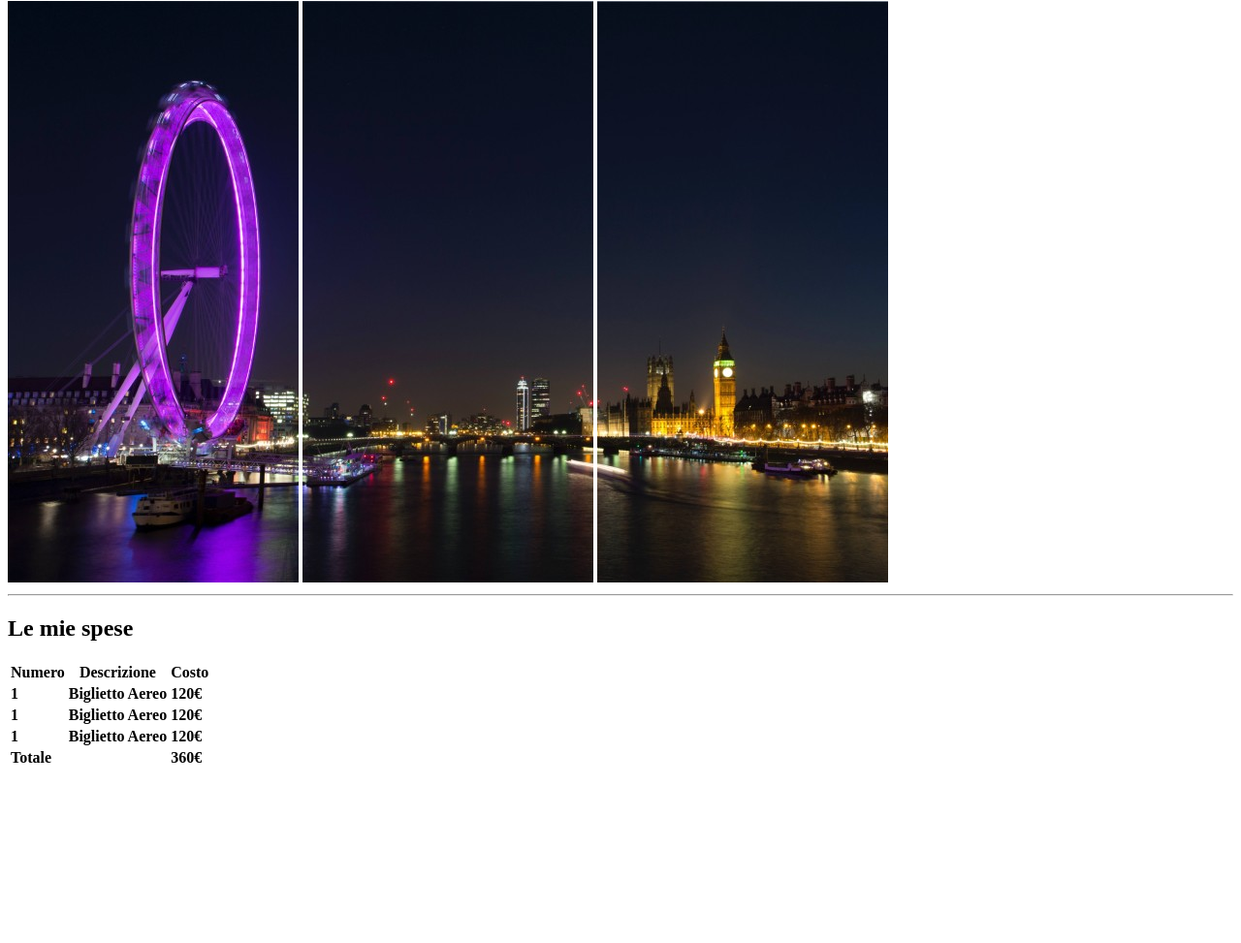
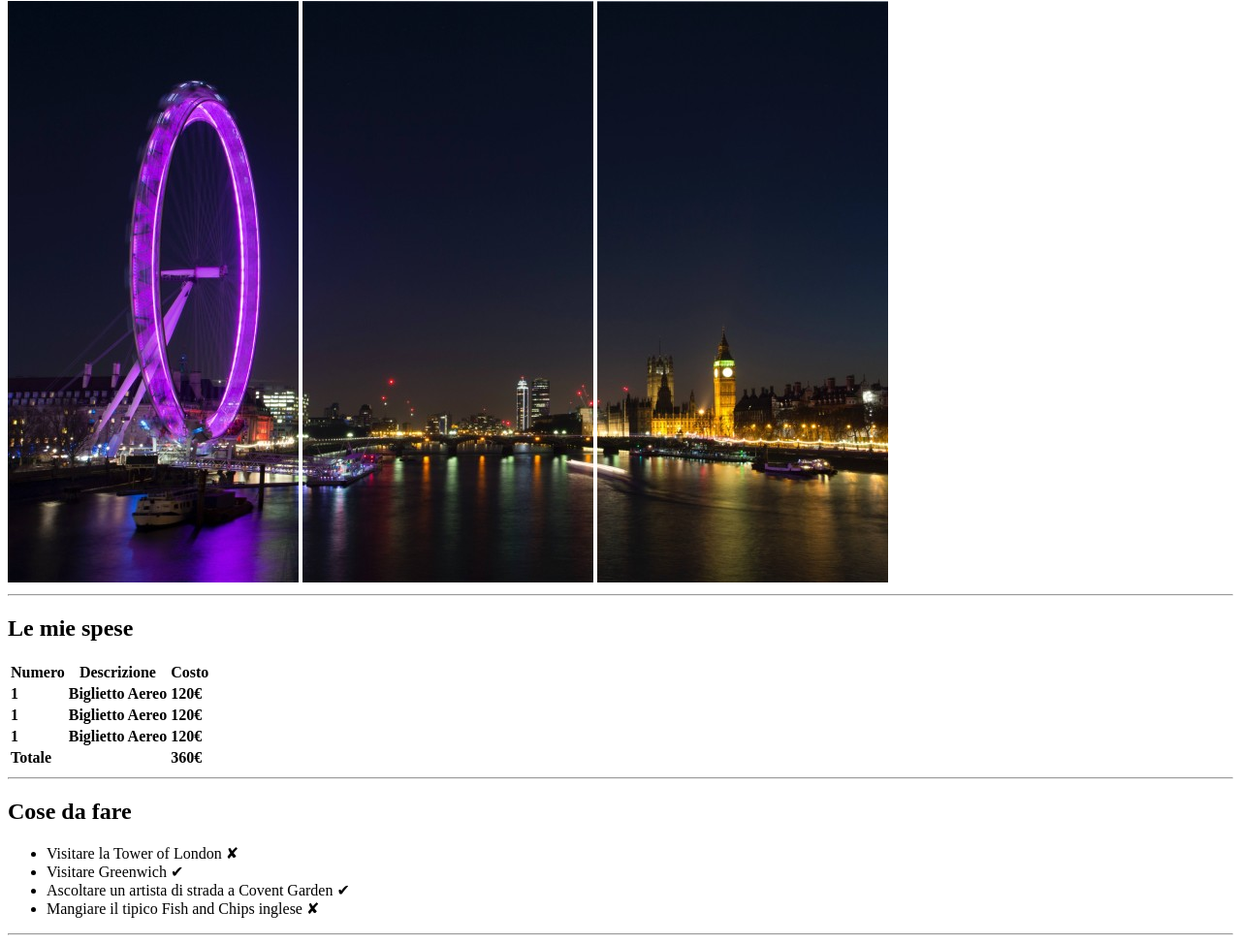
Before and after one commit to Vegadrone/html-london-trip, a plain HTML site: page index.html in a window 1280 px wide. Shown: the part 79-1052 px from the top of the page at 97% size. Before the commit the page ends 881 px from the top, so only its background shows below. Drawn offline with Linux system fonts and the light colour scheme.

Commit message:
Commit4 29/04/2022

```diff
--- a/index.html
+++ b/index.html
@@ -19,7 +19,6 @@
     <main>
 
 <!-- Sezione con Tabella        -->
-
         <section>
             <h1>Le mie spese</h1>
             <table>
@@ -55,7 +54,26 @@
                     </tr>
                 </tfoot>
             </table>
+            <hr>
         </section>
+
+<!-- Sezione cose da fare -->
+        <section>
+            <h2>Cose da fare</h2>
+            <ul>
+                <li>Visitare la Tower of London &#10008;</li>
+                <li>Visitare Greenwich &#10004;</li>
+                <li>Ascoltare un artista di strada a Covent Garden &#10004;</li>
+                <li>Mangiare il tipico Fish and Chips inglese &#10008;</li>
+            </ul>
+            <hr>
+        </section>
+
+<!-- Sezione Info Utili -->
+        <section>
+
+        </section>
+
     </main>
 
 </body>
```
